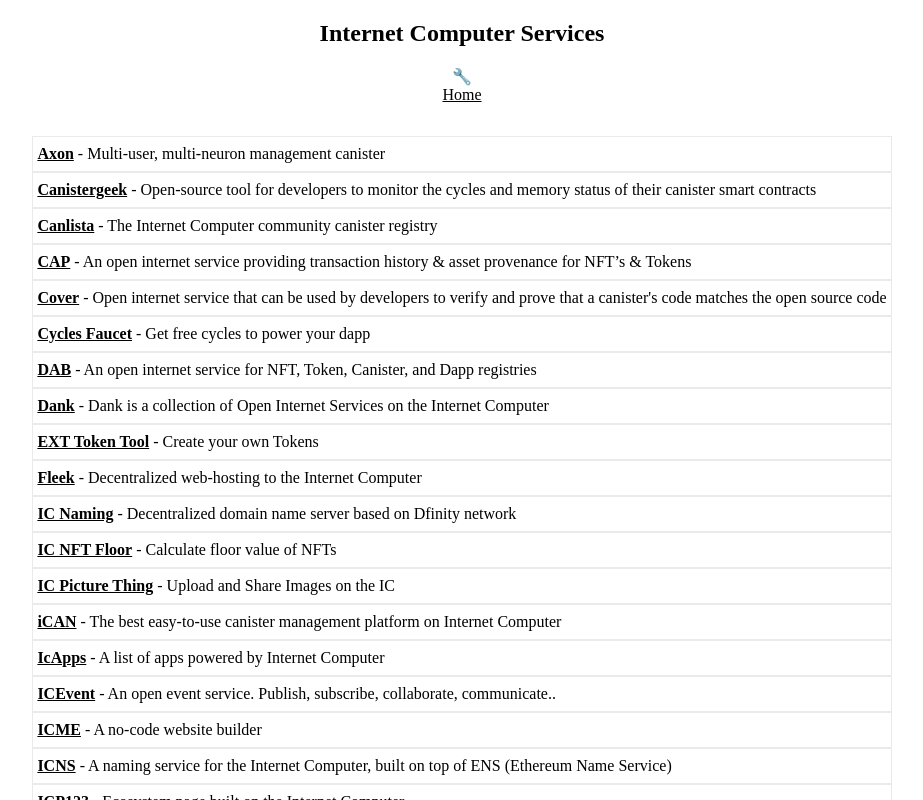
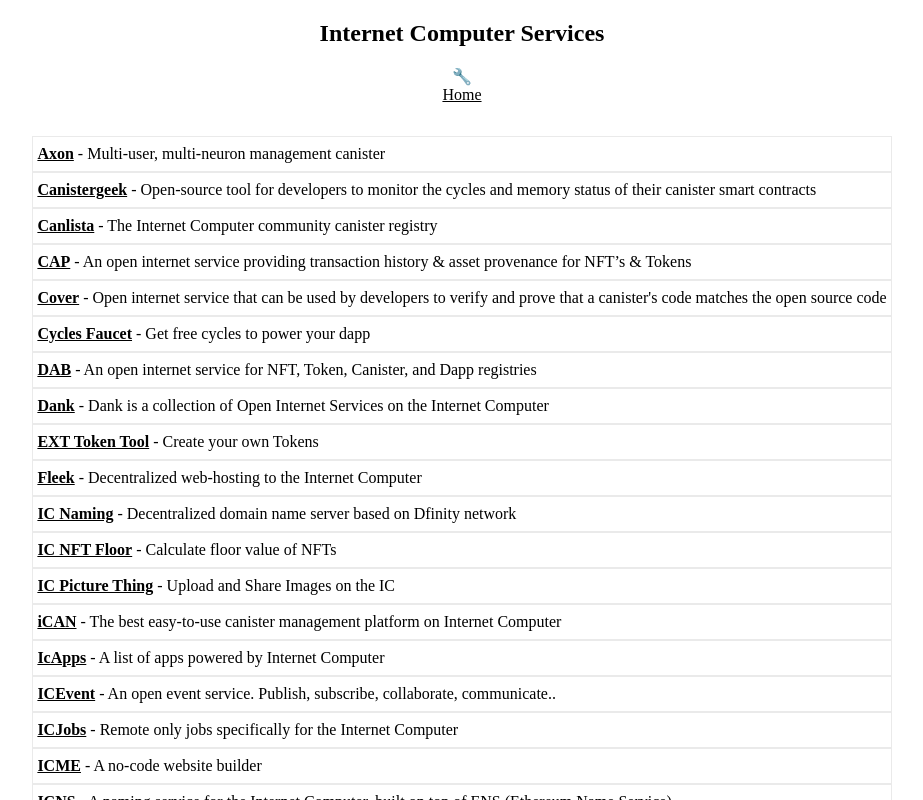
Before and after one commit to rjlucasm/ictoday, a Next.js app: page /services in a window 1280 px wide. Shown: the top 800 px of the page, without its empty margins (178-1101 px from the left). Built offline with nearby package versions, Linux system fonts and the light colour scheme.

Commit message:
Updates 07/06

```diff
--- a/components/sites.js
+++ b/components/sites.js
@@ -24,8 +24,8 @@ const Sites = () => (
 
        <div className="card">
          <h4>Explorers</h4>
-         <p><a href="https://ic.rocks/" target="_blank" rel="noopener noreferrer">IC Rocks</a></p>
-         <p><a href="https://www.dfinityexplorer.org/#/" target="_blank" rel="noopener noreferrer">Dfinity Explorer</a></p>
+         {/* <p><a href="https://ic.rocks/" target="_blank" rel="noopener noreferrer">IC Rocks</a></p> */}
+         {/* <p><a href="https://www.dfinityexplorer.org/#/" target="_blank" rel="noopener noreferrer">Dfinity Explorer</a></p> */}
          <p><a href="https://dashboard.internetcomputer.org/" target="_blank" rel="noopener noreferrer">Network Status</a></p>
          <p><a href="https://sznps-4aaaa-aaaah-qab2a-cai.ic0.app/" target="_blank" rel="noopener noreferrer">Icpscan</a></p>
          <p><a href="https://icscan.io/home" target="_blank" rel="noopener noreferrer">Icscan</a></p>
--- a/pages/services.js
+++ b/pages/services.js
@@ -66,6 +66,9 @@ export default function Services() {
                 <a href="https://znisf-eqaaa-aaaaj-aabta-cai.raw.ic0.app/" target="_blank" rel="noopener noreferrer">ICEvent</a> - An open event service. Publish, subscribe, collaborate, communicate..
             </div>
             <div className="pagescard">
+                <a href="https://icjobs.app/" target="_blank" rel="noopener noreferrer">ICJobs</a> - Remote only jobs specifically for the Internet Computer
+            </div>
+            <div className="pagescard">
                 <a href="https://sygsn-caaaa-aaaaf-qaahq-cai.raw.ic0.app/" target="_blank" rel="noopener noreferrer">ICME</a> - A no-code website builder
             </div>
             <div className="pagescard">
```
